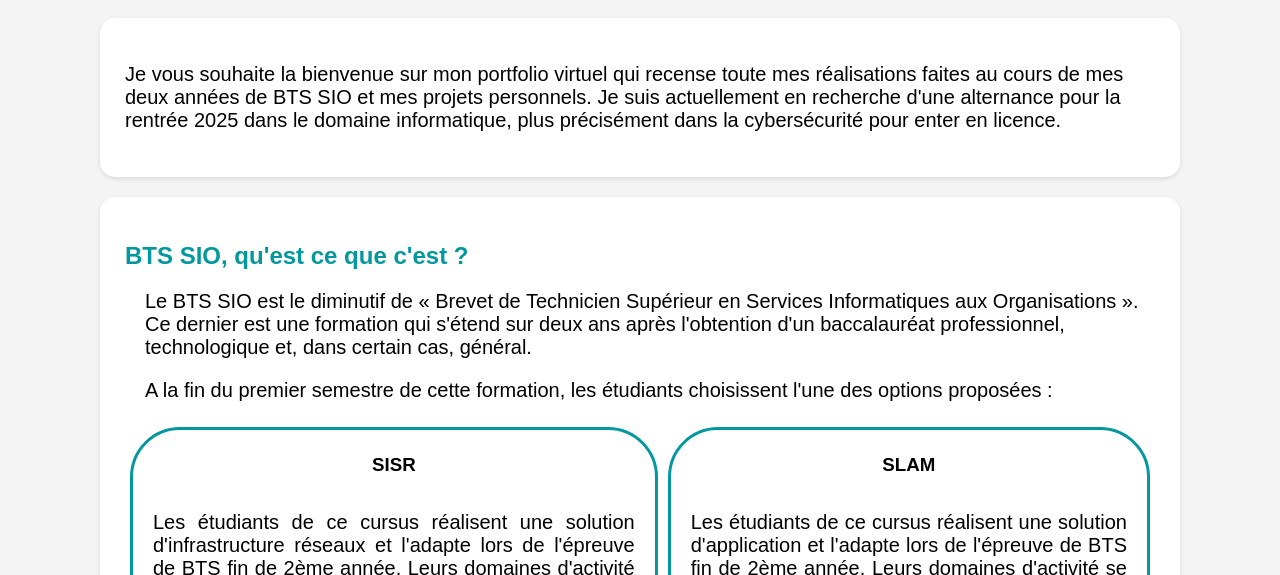
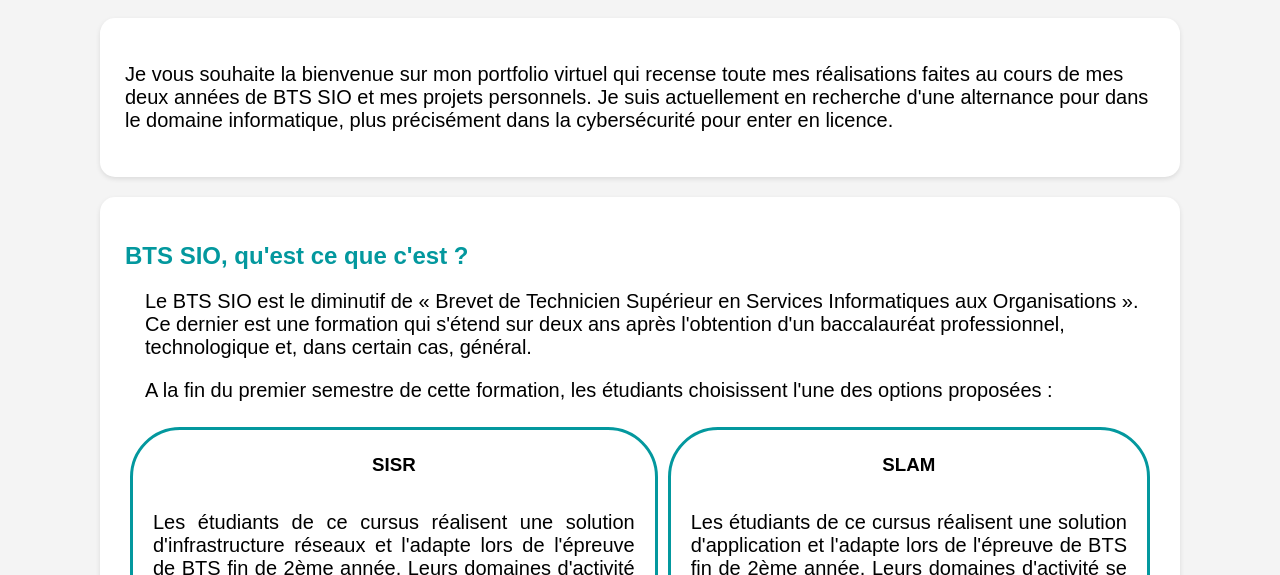
Before and after one commit to AliceAlexander10/PortfolioAliceAlexander, a plain HTML site: page index.html in a window 1280 px wide. Shown: the part 225-800 px from the top of the page. Drawn offline with Linux system fonts and the light colour scheme.

Commit message:
Update index.html

```diff
--- a/index.html
+++ b/index.html
@@ -39,7 +39,7 @@
                 <article id="intro">
                     <p>
                         Je vous souhaite la bienvenue sur mon portfolio virtuel qui recense toute mes réalisations faites au cours de mes deux années de BTS SIO et mes projets personnels.
-                        Je suis actuellement en recherche d'une alternance pour la rentrée 2025 dans le domaine informatique, plus précisément dans la cybersécurité pour enter en licence.
+                        Je suis actuellement en recherche d'une alternance pour dans le domaine informatique, plus précisément dans la cybersécurité pour enter en licence.
                     </p>
                 </article>
 
@@ -100,4 +100,5 @@
             <p>&#xa9 2025 Copyright Alice Alexander</p>
         </footer>
     </body>
+
 </html>
```
